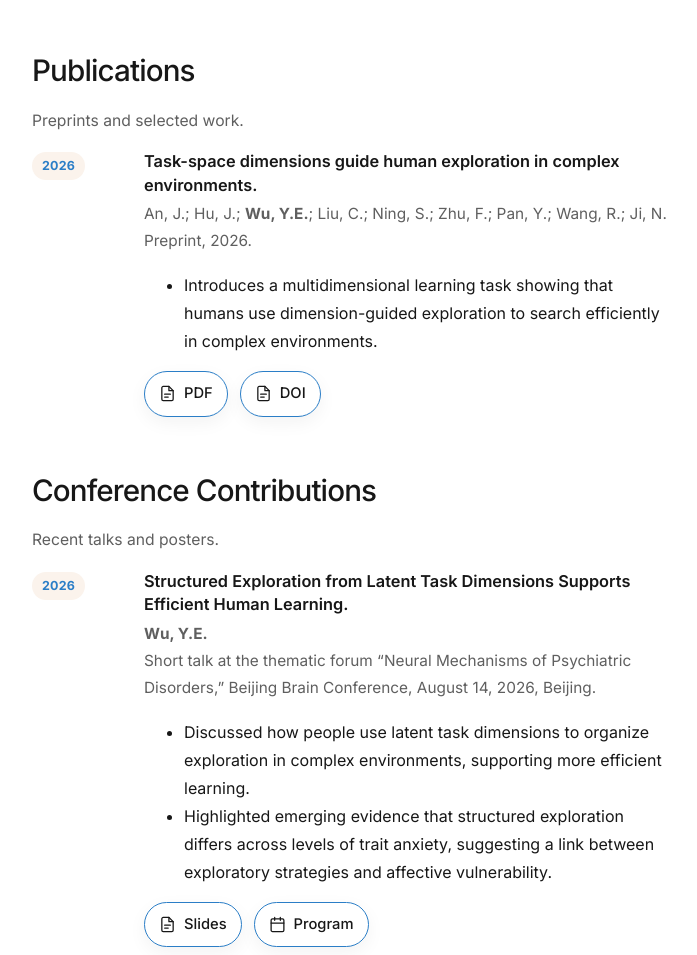
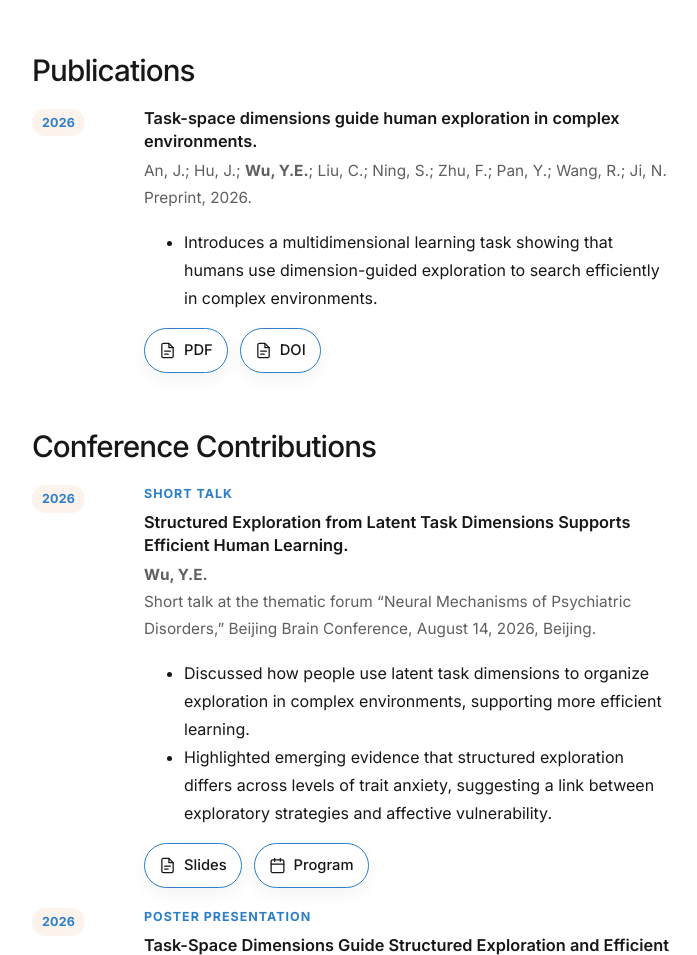
Before and after one commit to Yilin-Elaine-Wu/Yilin-Elaine-Wu.github.io, a plain HTML site: page index.html in a window 1280 px wide. Shown: the part 1442-2397 px from the top of the page, without its empty margins (288-985 px from the left). Drawn offline with Linux system fonts and the light colour scheme.

Commit message:
Simplify section intros and label presentation types

```diff
--- a/index.html
+++ b/index.html
@@ -257,6 +257,15 @@
       line-height: 1.45;
       font-weight: 600;
       color: var(--text);
+    }
+
+    .pub-type {
+      margin: 0 0 6px;
+      font-size: 0.78rem;
+      font-weight: 700;
+      letter-spacing: 0.08em;
+      text-transform: uppercase;
+      color: var(--accent);
     }
 
     .pub-authors,
@@ -594,7 +603,6 @@
 
       <section class="section">
         <h2>Publications</h2>
-        <p class="section-intro">Preprints and selected work.</p>
 
         <div class="pub-list">
           <article class="pub-item">
@@ -635,7 +643,6 @@
 
       <section class="section">
         <h2>Conference Contributions</h2>
-        <p class="section-intro">Recent talks and posters.</p>
 
         <div class="pub-list">
           <article class="pub-item">
@@ -643,6 +650,7 @@
               <span class="pub-tag">2026</span>
             </div>
             <div>
+              <p class="pub-type">Short Talk</p>
               <p class="pub-title">Structured Exploration from Latent Task Dimensions Supports Efficient Human Learning.</p>
               <p class="pub-authors"><b>Wu, Y.E.</b></p>
               <p class="pub-venue">Short talk at the thematic forum “Neural Mechanisms of Psychiatric Disorders,” Beijing Brain Conference, August 14, 2026, Beijing.</p>
@@ -678,6 +686,7 @@
               <span class="pub-tag">2026</span>
             </div>
             <div>
+              <p class="pub-type">Poster Presentation</p>
               <p class="pub-title">Task-Space Dimensions Guide Structured Exploration and Efficient Learning in Humans.</p>
               <p class="pub-authors">An, J.; Hu, J.; <b>Wu, Y.E.</b>; Liu, C.; Ning, S.; Shi, T.; Shen, S.; Zhu, F.; Pan, Y.; Wang, R.; Ji, N.*</p>
               <p class="pub-venue">Poster presented at Beijing Brain Conference, August 2026, Beijing.</p>
@@ -704,6 +713,7 @@
               <span class="pub-tag">2025</span>
             </div>
             <div>
+              <p class="pub-type">Poster Presentation</p>
               <p class="pub-title">Task-space dimensions guide human exploration in complex environments.</p>
               <p class="pub-authors">An, J.; Hu, J.; <b>Wu, Y.E.</b>; Ning, S.; Zhu, F.; Pan, Y.; Wang, R.; Ji, N*</p>
               <p class="pub-venue">Poster presented at Cognitive Computational Neuroscience (CCN), 2025, Amsterdam.</p>
```
